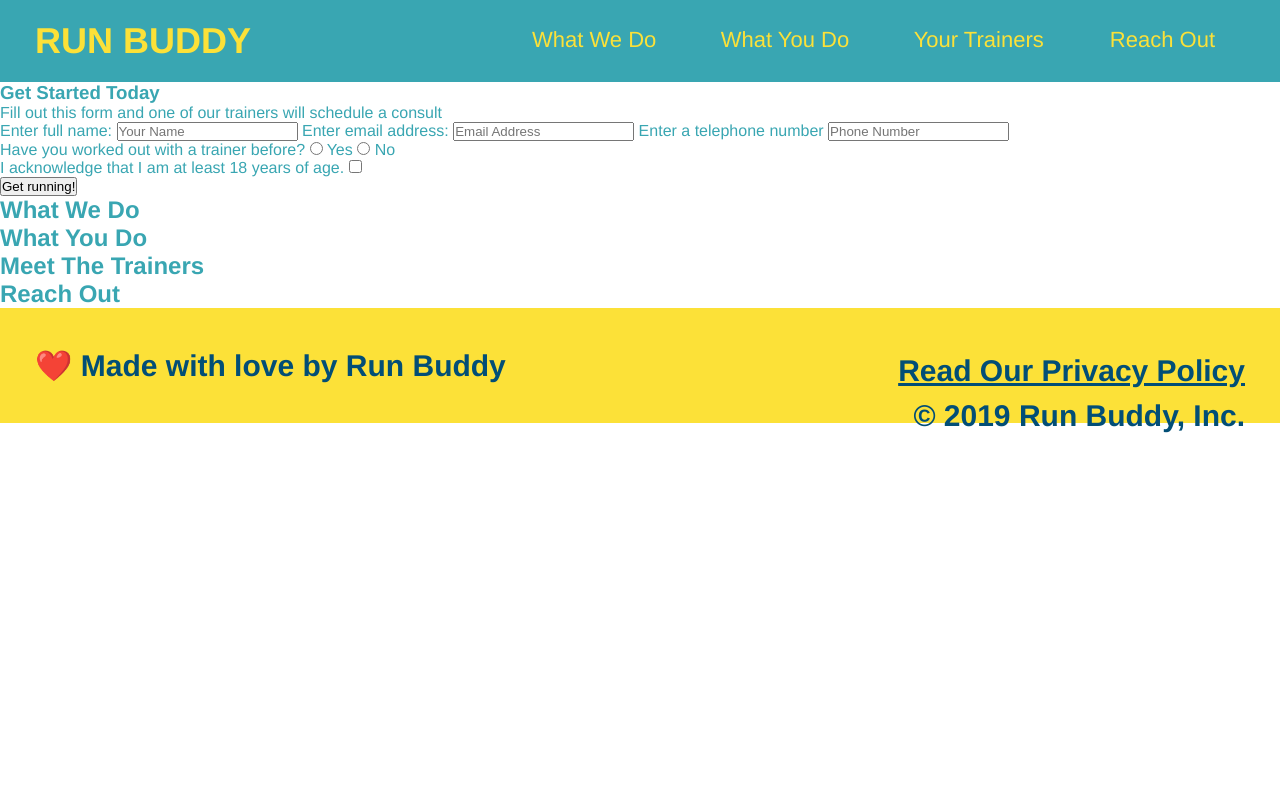
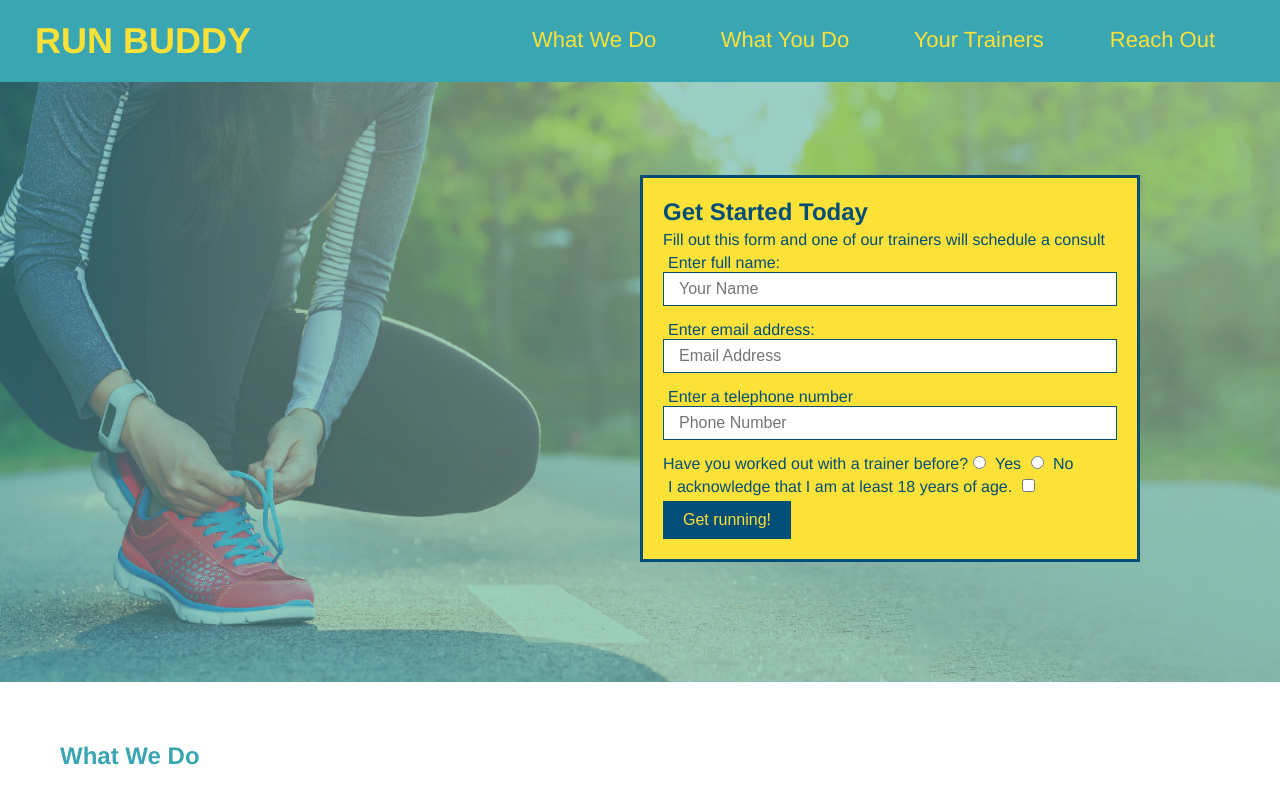
Before and after one commit to bmkersey/run-buddy, a plain HTML site: page index.html in a window 1280 px wide. Shown: the top 800 px of the page. Drawn offline with Linux system fonts and the light colour scheme.

Commit message:
styled hero section and inputs

```diff
--- a/assets/css/style.css
+++ b/assets/css/style.css
@@ -54,3 +54,54 @@ footer div {
 footer a {
     color: #024e76;
 }
+section {
+    padding: 60px;
+}
+/*Hero Style Start*/
+.hero {
+    background-image: url(../images/hero-bg.jpg);
+    height: 600px;
+    background-size: cover;
+    background-position: center;
+    position: relative;
+}
+.hero-form {
+    color: #024e76;
+    background-color: #fce138;
+    padding: 20px;
+    width: 500px;
+    border: solid 3px #024e76;
+    position: absolute;
+    bottom: 120px;
+    right: 140px;
+
+}
+.hero-form h3 {
+    font-size: 24px;
+    margin: 0;
+}
+.hero-form p {
+    margin: 5px 0 5px 0;
+}
+
+.form-input {
+    border: 1px solid #024e76;
+    display: block;
+    padding: 7px 15px;
+    font-size: 16px;
+    color: #024e76;
+    width: 100%;
+    margin-bottom: 15px;
+}
+.hero-form label {
+    margin: 0 5px;
+
+}
+.hero-form button {
+    color: #fce138;
+    background-color: #024e76;
+    border: none;
+    padding: 10px 20px;
+    font-size: 16px;
+}
+/*Hero style end*/
--- a/index.html
+++ b/index.html
@@ -32,18 +32,18 @@
     </header>
 
     <!-- hero/jumbotron -->
-    <section>
-        <div>
+    <section class="hero">
+        <div class="hero-form">
             <h3>Get Started Today</h3>
             <p>Fill out this form and one of our trainers will schedule a consult</p>
             <!--add form element-->
             <form>
                 <label for="name">Enter full name:</label>
-                <input type="text" placeholder="Your Name" name="name" id="name" />
+                <input type="text" placeholder="Your Name" name="name" id="name" class="form-input" />
                 <label for="email">Enter email address:</label>
-                <input type="email" placeholder="Email Address" name="email" id="email" />
+                <input type="email" placeholder="Email Address" name="email" id="email" class="form-input"/>
                 <label for="phone">Enter a telephone number</label>
-                <input type="tel" placeholder="Phone Number" name="phone" id="phone" />
+                <input type="tel" placeholder="Phone Number" name="phone" id="phone" class="form-input"/>
                 <p>
                     Have you worked out with a trainer before?
                     <input type="radio" name="trainer-confirm" id="trainer-yes" />
```
Also changed, not shown: assets/images/hero-bg.jpg (added).
